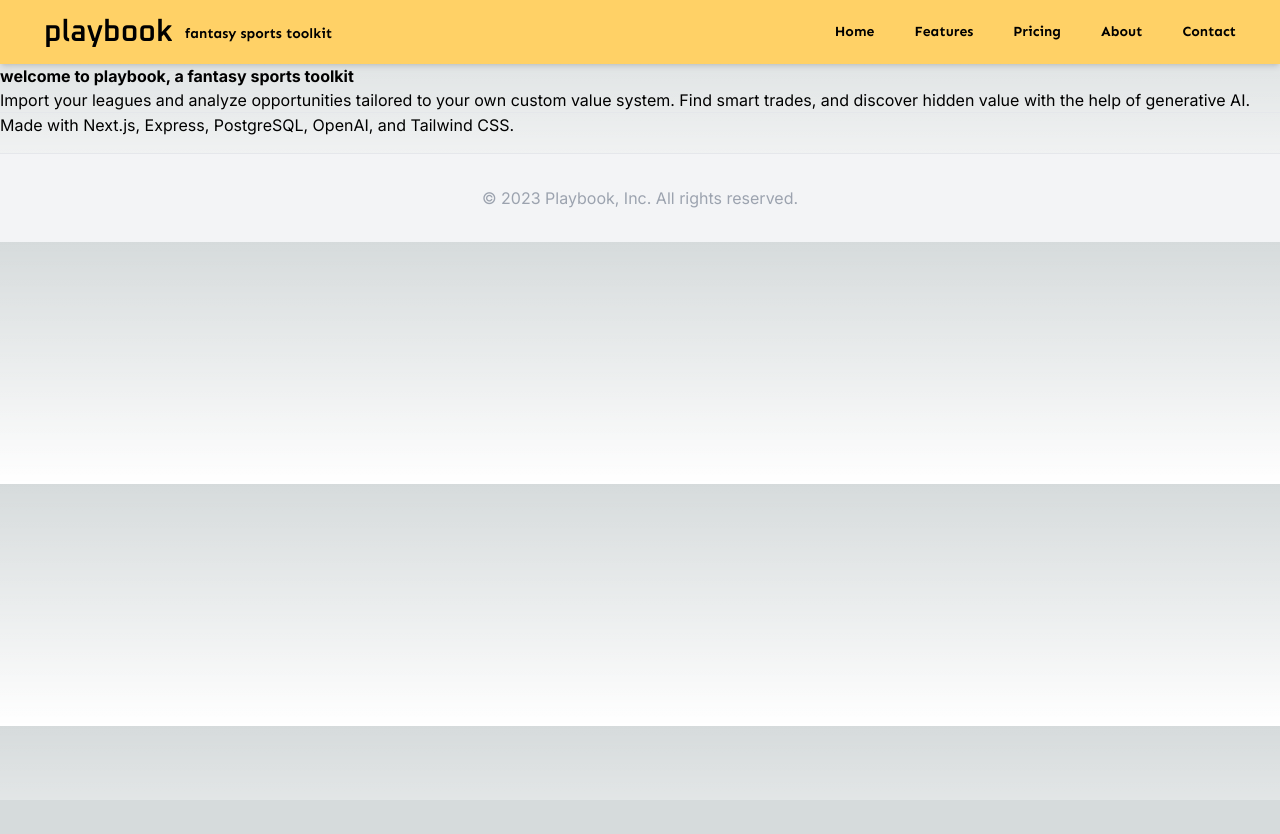
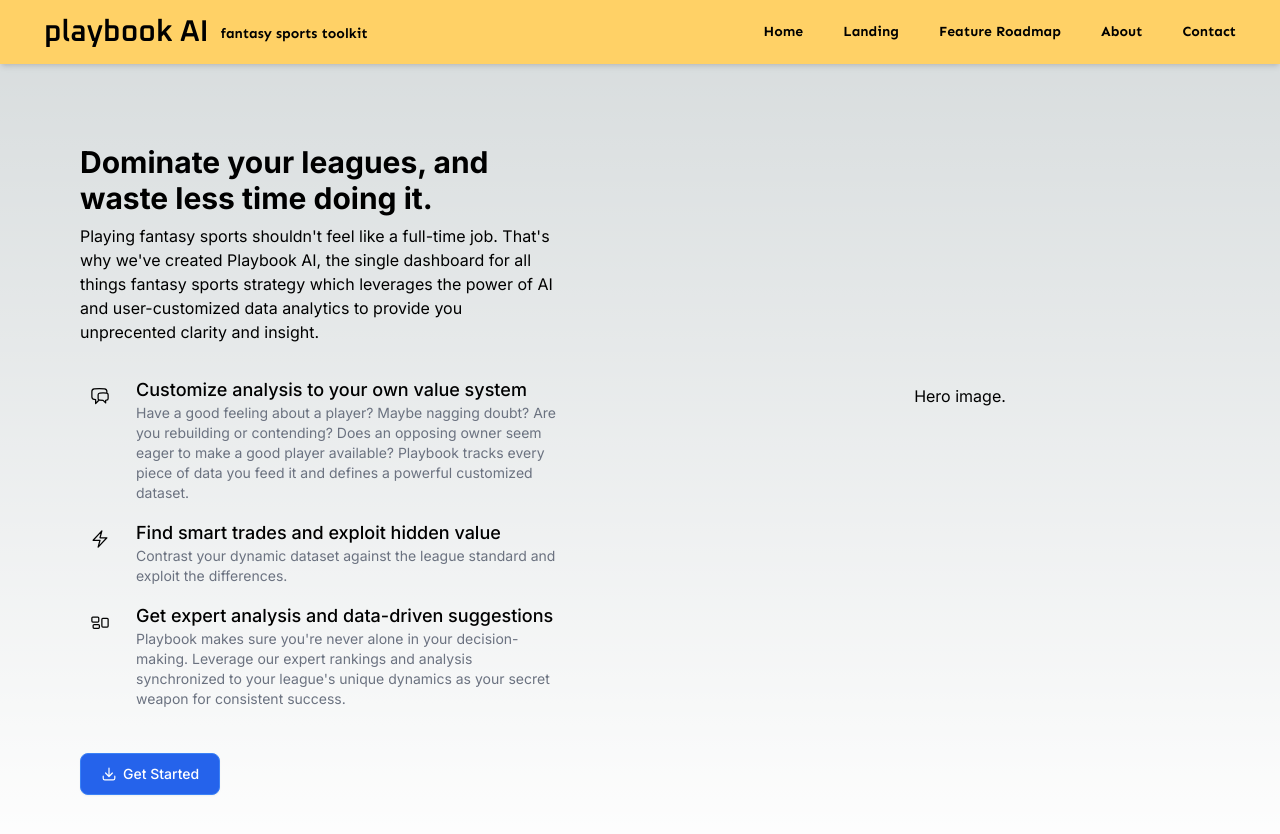
Before and after one commit to austindreosch/playbook-ai, a Next.js app: page /landing in a window 1280 px wide. Shown: the top 834 px of the page. Before the commit the page ends 800 px from the top, so only its background shows below. Built offline with nearby package versions, Linux system fonts and the light colour scheme.

Commit message:
starting on landing page

```diff
--- a/app/landing/page.js
+++ b/app/landing/page.js
@@ -1,10 +1,65 @@
 export default function Page(){
     return (
         <div>
-            <b>welcome to playbook, a fantasy sports toolkit</b>
-            <h3>Import your leagues and analyze opportunities tailored to your own custom value system. Find smart trades, and discover hidden value with the help of generative AI.</h3>
-            <hr/>
-            <h3>Made with Next.js, Express, PostgreSQL, OpenAI, and Tailwind CSS.</h3>
+            <div className="grid grid-cols-2">
+                <div className=" py-20 px-20">
+                    <p className="text-3xl font-bold">Dominate your leagues, and waste less time doing it.</p>
+                    <p className="py-2">Playing fantasy sports shouldn't feel like a full-time job. That's why we've created Playbook AI, the single dashboard for all things fantasy sports strategy which leverages the power of AI and user-customized data analytics to provide you unprecented clarity and insight.</p>
+
+
+                    <div class="mx-auto max-w-lg my-6">
+                        <ul class="space-y-4">
+                            <li class="flex gap-4">
+                            <div class="flex h-10 w-10 items-center justify-center rounded-full bg-primary-100">
+                                <svg xmlns="http://www.w3.org/2000/svg" fill="none" viewBox="0 0 24 24" stroke-width="1.5" stroke="currentColor" class="h-5 w-5 text-primary-500">
+                                <path stroke-linecap="round" stroke-linejoin="round" d="M20.25 8.511c.884.284 1.5 1.128 1.5 2.097v4.286c0 1.136-.847 2.1-1.98 2.193-.34.027-.68.052-1.02.072v3.091l-3-3c-1.354 0-2.694-.055-4.02-.163a2.115 2.115 0 01-.825-.242m9.345-8.334a2.126 2.126 0 00-.476-.095 48.64 48.64 0 00-8.048 0c-1.131.094-1.976 1.057-1.976 2.192v4.286c0 .837.46 1.58 1.155 1.951m9.345-8.334V6.637c0-1.621-1.152-3.026-2.76-3.235A48.455 48.455 0 0011.25 3c-2.115 0-4.198.137-6.24.402-1.608.209-2.76 1.614-2.76 3.235v6.226c0 1.621 1.152 3.026 2.76 3.235.577.075 1.157.14 1.74.194V21l4.155-4.155" />
+                                </svg>
+                            </div>
+                            <div class="flex-1">
+                                <h4 class="text-lg font-medium leading-normal">Customize analysis to your own value system</h4>
+                                <p class="text-gray-500 text-sm">Have a good feeling about a player? Maybe nagging doubt? Are you rebuilding or contending? Does an opposing owner seem eager to make a good player available? Playbook tracks every piece of data you feed it and defines a powerful customized dataset.</p>
+                            </div>
+                            </li>
+                            <li class="flex gap-4">
+                            <div class="flex h-10 w-10 items-center justify-center rounded-full bg-primary-100">
+                                <svg xmlns="http://www.w3.org/2000/svg" fill="none" viewBox="0 0 24 24" stroke-width="1.5" stroke="currentColor" class="h-5 w-5 text-primary-500">
+                                <path stroke-linecap="round" stroke-linejoin="round" d="M3.75 13.5l10.5-11.25L12 10.5h8.25L9.75 21.75 12 13.5H3.75z" />
+                                </svg>
+                            </div>
+                            <div class="flex-1">
+                                <h4 class="text-lg font-medium leading-normal">Find smart trades and exploit hidden value</h4>
+                                <p class="text-gray-500 text-sm">Contrast your dynamic dataset against the league standard and exploit the differences.  </p>
+                            </div>
+                            </li>
+                            <li class="flex gap-4">
+                            <div class="flex h-10 w-10 items-center justify-center rounded-full bg-primary-100">
+                                <svg xmlns="http://www.w3.org/2000/svg" fill="none" viewBox="0 0 24 24" stroke-width="1.5" stroke="currentColor" class="h-5 w-5 text-primary-500">
+                                <path stroke-linecap="round" stroke-linejoin="round" d="M2.25 7.125C2.25 6.504 2.754 6 3.375 6h6c.621 0 1.125.504 1.125 1.125v3.75c0 .621-.504 1.125-1.125 1.125h-6a1.125 1.125 0 01-1.125-1.125v-3.75zM14.25 8.625c0-.621.504-1.125 1.125-1.125h5.25c.621 0 1.125.504 1.125 1.125v8.25c0 .621-.504 1.125-1.125 1.125h-5.25a1.125 1.125 0 01-1.125-1.125v-8.25zM3.75 16.125c0-.621.504-1.125 1.125-1.125h5.25c.621 0 1.125.504 1.125 1.125v2.25c0 .621-.504 1.125-1.125 1.125h-5.25a1.125 1.125 0 01-1.125-1.125v-2.25z" />
+                                </svg>
+                            </div>
+                            <div class="flex-1">
+                                <h4 class="text-lg font-medium leading-normal">Get expert analysis and data-driven suggestions</h4>
+                                <p class="text-gray-500 text-sm">Playbook makes sure you're never alone in your decision-making. Leverage our expert rankings and analysis synchronized to your league's unique dynamics as your secret weapon for consistent success.</p>
+                            </div>
+                            </li>
+                        </ul>
+                    </div>
+
+
+
+
+
+
+                <button type="submit" className="mt-5 inline-flex items-center gap-1.5 rounded-lg border border-blue-500 bg-blue-600 px-5 py-2.5 text-center text-sm font-medium text-white shadow-sm transition-all hover:border-blue-700 hover:bg-blue-700 focus:ring focus:ring-blue-200 disabled:cursor-not-allowed disabled:border-blue-300 disabled:bg-blue-300">
+                  <svg xmlns="http://www.w3.org/2000/svg" viewBox="0 0 20 20" fill="currentColor" className="h-4 w-4">
+                    <path d="M10.75 2.75a.75.75 0 00-1.5 0v8.614L6.295 8.235a.75.75 0 10-1.09 1.03l4.25 4.5a.75.75 0 001.09 0l4.25-4.5a.75.75 0 00-1.09-1.03l-2.955 3.129V2.75z" />
+                    <path d="M3.5 12.75a.75.75 0 00-1.5 0v2.5A2.75 2.75 0 004.75 18h10.5A2.75 2.75 0 0018 15.25v-2.5a.75.75 0 00-1.5 0v2.5c0 .69-.56 1.25-1.25 1.25H4.75c-.69 0-1.25-.56-1.25-1.25v-2.5z" />
+                  </svg>
+                  Get Started
+                </button>
+                </div>
+                <div className="text-center py-80">Hero image.</div>
+            </div>
         </div>
     )
 }
--- a/app/layout.js
+++ b/app/layout.js
@@ -21,9 +21,9 @@ export default function RootLayout({ children }) {
           <NavBar />
           {children}
         </body>
-        <footer className='bg-white' >
+        {/* <footer className='bg-white' >
           <FooterBlock />
-        </footer>
+        </footer> */}
       </html>
     </UserProvider>
   )
--- a/components/NavBar.js
+++ b/components/NavBar.js
@@ -26,15 +26,15 @@ function NavBar (){
           <div className="flex items-center justify-between h-16">
             <div className="flex items-center">
               <a href="/" className="text-black hover:text-white px-3 py-2">
-                <div className={`${logoFont.className} text-3xl font-bold`}>playbook</div>
+                <div className={`${logoFont.className} text-3xl font-bold`}>playbook AI</div>
               </a>
               <span className={`${oldFont.className} text-sm font-bold mt-1`}> fantasy sports toolkit</span>
             </div>
             <div className="hidden md:block">
               <div className="ml-10 flex items-baseline space-x-4">
                 <a href="#" className={`text-black hover:text-white px-3 py-2 rounded-md text-sm font-medium ${oldFont.className}`}>Home</a>
-                <a href="#" className={`text-black hover:text-white px-3 py-2 rounded-md text-sm font-medium ${oldFont.className}`}>Features</a>
-                <a href="#" className={`text-black hover:text-white px-3 py-2 rounded-md text-sm font-medium ${oldFont.className}`}>Pricing</a>
+                <a href="/landing" className={`text-black hover:text-white px-3 py-2 rounded-md text-sm font-medium ${oldFont.className}`}>Landing</a>
+                <a href="#" className={`text-black hover:text-white px-3 py-2 rounded-md text-sm font-medium ${oldFont.className}`}>Feature Roadmap</a>
                 <Link href="/about" className={`text-black hover:text-white px-3 py-2 rounded-md text-sm font-medium ${oldFont.className}`}>About</Link>
                 <a href="#" className={`text-black hover:text-white px-3 py-2 rounded-md text-sm font-medium ${oldFont.className}`}>Contact</a>
               </div>
```
